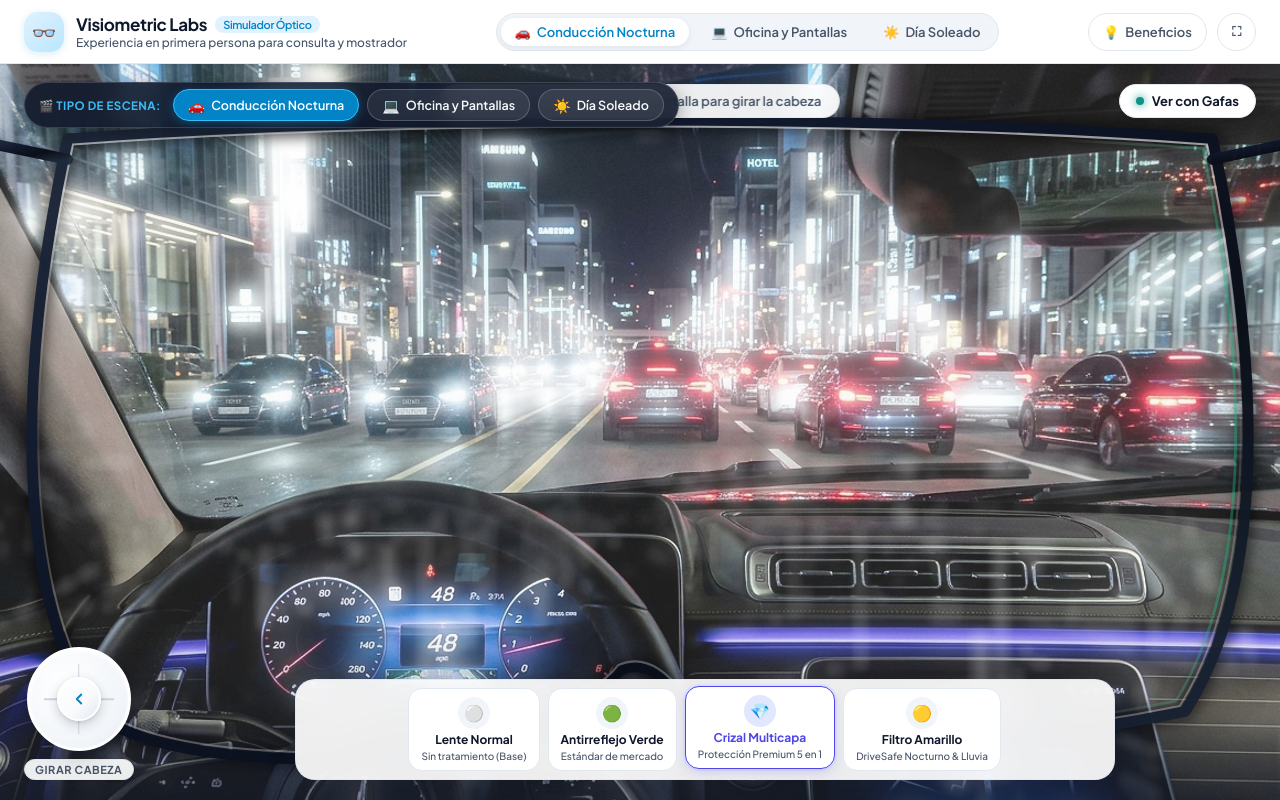
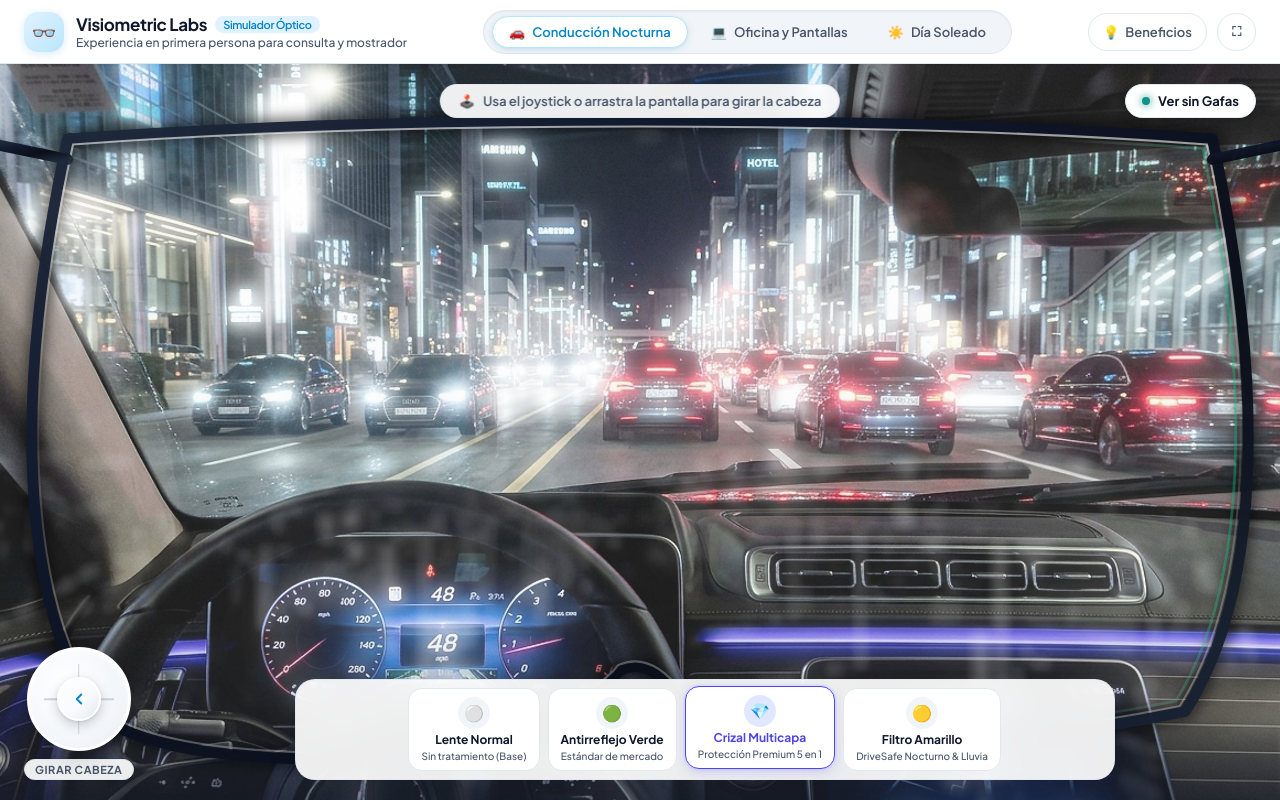
Before and after one commit to visiometric-labs/filters-simulator, a website built with Vite: page index.html in a window 1280 px wide. Built offline with nearby package versions, Linux system fonts and the light colour scheme.

Commit message:
fix(ui): remove in-canvas scene picker, invert glasses toggle label to show action, and make benefits card manual toggle only

```diff
--- a/index.html
+++ b/index.html
@@ -54,20 +54,6 @@
       <!-- Capa de la Montura Oftálmica (HUD POV) -->
       <div id="glasses-container"></div>
 
-      <!-- Selector Flotante de Tipo de Escena -->
-      <div class="scene-picker-bar" id="scene-picker-bar">
-        <span class="picker-label">🎬 Tipo de Escena:</span>
-        <button type="button" class="btn-scene-pick active" data-scene="night-drive">
-          <span class="scene-pick-icon">🚗</span> Conducción Nocturna
-        </button>
-        <button type="button" class="btn-scene-pick" data-scene="digital-office">
-          <span class="scene-pick-icon">💻</span> Oficina y Pantallas
-        </button>
-        <button type="button" class="btn-scene-pick" data-scene="outdoor-sun">
-          <span class="scene-pick-icon">☀️</span> Día Soleado
-        </button>
-      </div>
-
       <!-- Indicador amigable para girar la cabeza -->
       <div class="look-hint-overlay" id="look-hint">
         <span>🕹️</span>
@@ -75,9 +61,9 @@
       </div>
 
       <!-- Botón para alternar Con Lentes / Sin Lentes -->
-      <button type="button" class="btn-toggle-glasses" id="btn-toggle-glasses">
+      <button type="button" class="btn-toggle-glasses" id="btn-toggle-glasses" title="Alternar visión con o sin gafas">
         <span class="status-dot"></span>
-        <span id="glasses-toggle-label">Ver con Gafas</span>
+        <span id="glasses-toggle-label">Ver sin Gafas</span>
       </button>
 
       <!-- Tarjeta Flotante de Experiencia del Paciente -->
--- a/src/components/experience-card.js
+++ b/src/components/experience-card.js
@@ -113,10 +113,7 @@ export class ExperienceCard {
     eventBus.on('filter-changed', (filter) => {
       this.currentFilter = filter;
       this.updateContent();
-      // Si estaba colapsado y el usuario cambia de lente, reabrir suavemente
-      if (this.isCollapsed) {
-        this.expand();
-      }
+      // Solo actualiza los datos informativos. No fuerza la apertura de la tarjeta.
     });
 
     eventBus.on('toggle-info-card', () => {
--- a/src/main.js
+++ b/src/main.js
@@ -117,7 +117,7 @@ class App {
       }
     });
 
-    // Botón Con Gafas / Sin Gafas
+    // Botón Con Gafas / Sin Gafas (Acción clara para el usuario)
     const toggleGlassesBtn = document.getElementById('btn-toggle-glasses');
     const toggleGlassesLabel = document.getElementById('glasses-toggle-label');
 
@@ -128,17 +128,25 @@ class App {
     eventBus.on('glasses-state-changed', (enabled) => {
       if (enabled) {
         toggleGlassesBtn.classList.remove('off');
-        toggleGlassesLabel.textContent = 'Ver con Gafas';
+        toggleGlassesLabel.textContent = 'Ver sin Gafas';
       } else {
         toggleGlassesBtn.classList.add('off');
-        toggleGlassesLabel.textContent = 'Ver sin Gafas';
+        toggleGlassesLabel.textContent = 'Ver con Gafas';
       }
     });
 
-    // Botón Beneficios del Header
+    // Botón Beneficios del Header (Abre y cierra bajo demanda)
     const toggleInfoBtn = document.getElementById('btn-toggle-info');
     toggleInfoBtn.addEventListener('click', () => {
       this.experienceCard.toggle();
+    });
+
+    eventBus.on('experience-card-collapsed', (collapsed) => {
+      if (collapsed) {
+        toggleInfoBtn.classList.remove('active');
+      } else {
+        toggleInfoBtn.classList.add('active');
+      }
     });
 
     // Botón Pantalla Completa
@@ -149,27 +157,6 @@ class App {
       } else {
         document.exitFullscreen().catch(() => {});
       }
-    });
-
-    // Selector de Tipo de Escena Flotante
-    const scenePickBtns = document.querySelectorAll('.btn-scene-pick');
-    scenePickBtns.forEach((btn) => {
-      btn.addEventListener('click', () => {
-        const sceneId = btn.dataset.scene;
-        if (this.sceneSelector) {
-          this.sceneSelector.selectScene(sceneId);
-        }
-      });
-    });
-
-    eventBus.on('scene-changed', (sceneInfo) => {
-      scenePickBtns.forEach((b) => {
-        if (b.dataset.scene === sceneInfo.id) {
-          b.classList.add('active');
-        } else {
-          b.classList.remove('active');
-        }
-      });
     });
 
     // Ocultar hint de ayuda tras la primera interacción o 6 segundos
--- a/src/styles/layout.css
+++ b/src/styles/layout.css
@@ -69,17 +69,18 @@
 .scene-pills-nav {
   display: flex;
   align-items: center;
-  gap: 8px;
+  gap: 6px;
   background-color: var(--bg-surface-soft);
-  padding: 4px;
+  padding: 5px 8px;
   border-radius: var(--radius-full);
   border: 1px solid var(--border-light);
+  box-shadow: inset 0 1px 2px rgba(15, 23, 42, 0.05);
 }
 
 .scene-pill {
-  border: none;
+  border: 1px solid transparent;
   background: transparent;
-  padding: 6px 14px;
+  padding: 7px 16px;
   border-radius: var(--radius-full);
   font-family: inherit;
   font-size: 13px;
@@ -88,18 +89,20 @@
   cursor: pointer;
   display: flex;
   align-items: center;
-  gap: 6px;
+  gap: 7px;
   transition: all var(--transition-fast);
 }
 
 .scene-pill:hover {
   color: var(--text-main);
+  background-color: rgba(255, 255, 255, 0.7);
 }
 
 .scene-pill.active {
   background-color: var(--bg-surface);
   color: var(--color-primary);
-  box-shadow: 0 2px 6px rgba(15, 23, 42, 0.08);
+  border-color: var(--color-primary-border);
+  box-shadow: 0 2px 8px rgba(2, 132, 199, 0.14), 0 1px 3px rgba(15, 23, 42, 0.06);
 }
 
 .header-actions {
@@ -207,65 +210,6 @@
 
 .look-hint-overlay.hidden {
   opacity: 0;
-}
-
-/* Barra Flotante de Tipo de Escena */
-.scene-picker-bar {
-  position: absolute;
-  top: 18px;
-  left: 24px;
-  display: flex;
-  align-items: center;
-  gap: 8px;
-  background-color: rgba(15, 23, 42, 0.88);
-  backdrop-filter: blur(12px);
-  -webkit-backdrop-filter: blur(12px);
-  padding: 6px 14px;
-  border-radius: var(--radius-full);
-  border: 1px solid rgba(255, 255, 255, 0.15);
-  box-shadow: 0 4px 18px rgba(0, 0, 0, 0.35);
-  z-index: 35;
-}
-
-.scene-picker-bar .picker-label {
-  font-size: 11.5px;
-  font-weight: 700;
-  color: #38BDF8;
-  text-transform: uppercase;
-  margin-right: 4px;
-  letter-spacing: 0.04em;
-}
-
-.btn-scene-pick {
-  border: 1px solid rgba(255, 255, 255, 0.2);
-  background: rgba(255, 255, 255, 0.08);
-  color: #F8FAFC;
-  padding: 6px 14px;
-  border-radius: var(--radius-full);
-  font-family: inherit;
-  font-size: 12.5px;
-  font-weight: 600;
-  cursor: pointer;
-  display: flex;
-  align-items: center;
-  gap: 6px;
-  transition: all 0.2s ease;
-}
-
-.btn-scene-pick:hover {
-  background: rgba(255, 255, 255, 0.22);
-  color: #FFFFFF;
-}
-
-.btn-scene-pick.active {
-  background: #0284C7;
-  border-color: #38BDF8;
-  color: #FFFFFF;
-  box-shadow: 0 2px 10px rgba(2, 132, 199, 0.45);
-}
-
-.scene-pick-icon {
-  font-size: 14px;
 }
 
 /* Botón flotante para alternar Con Lentes / Sin Lentes */
```
